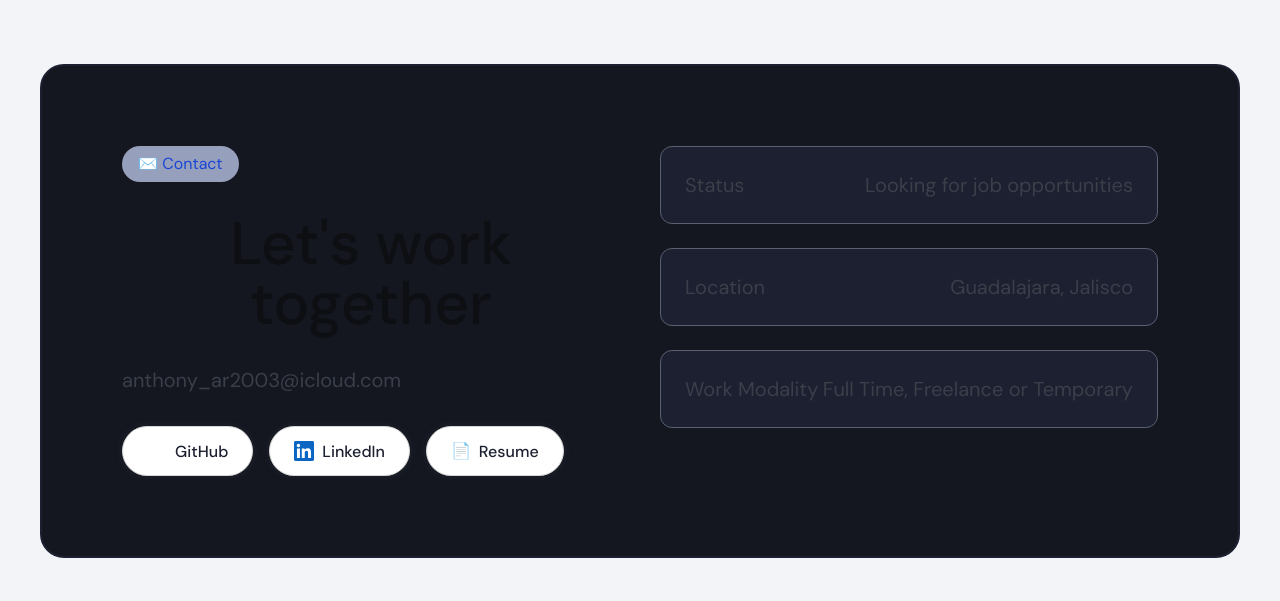
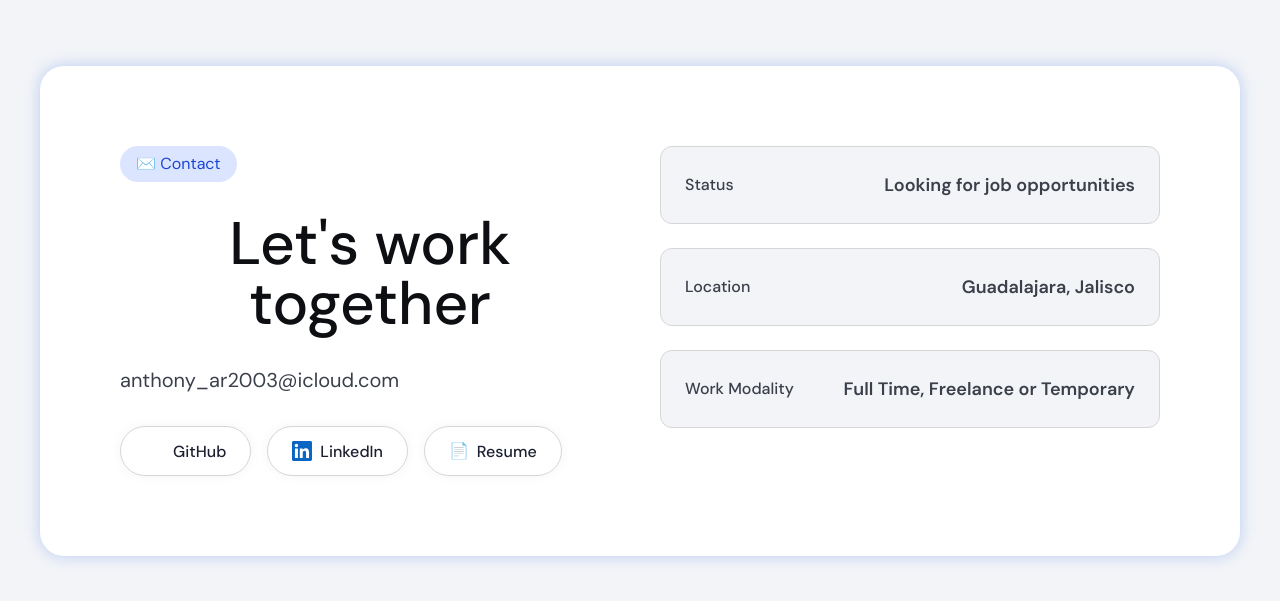
Before and after one commit to AnthonyMA5/Portfolio, a Next.js app: page /en in a window 1280 px wide. Shown: the part 4333-4934 px from the top of the page. Built offline with nearby package versions, Linux system fonts and the light colour scheme.

Commit message:
feat: add global styles with Tailwind configurations and implement ContactSection component

```diff
--- a/src/components/sections/ContactSection.tsx
+++ b/src/components/sections/ContactSection.tsx
@@ -6,7 +6,7 @@ export default function ContactSection() {
 
     return (
         <section id="contact" className="section">
-            <div className="container text-center bg-dark-300 border-2 border-dark-200 p-8 md:p-12 lg:p-20 rounded-3xl">
+            <div className="container text-center bg-light-50 shadow-[0_0_15px] shadow-brand-500/30 dark:bg-dark-300 dark:border-dark-200 p-8 md:p-12 lg:p-20 rounded-3xl">
                 <div className="flex flex-col lg:flex-row w-full h-full gap-10">
                     <div className="container items-start space-y-8">
                         <div className="chip">✉️ {t("title")}</div>
@@ -28,17 +28,17 @@ export default function ContactSection() {
                         </div>
                     </div>
                     <div className="w-full h-full grid grid-rows-3 gap-4 sm:gap-6 mt-4 lg:mt-0">
-                        <div className="flex flex-col sm:flex-row w-full h-full bg-dark-200 border border-dark-100 p-4 sm:p-6 rounded-xl items-start sm:items-center justify-between gap-2 sm:gap-0">
-                            <p className="text-body">{t("status")}</p>
-                            <p className="text-body">{t("statusValue")}</p>
+                        <div className="flex flex-col sm:flex-row w-full h-full bg-light-100 dark:bg-dark-200 border border-light-300 dark:border-dark-100 p-4 sm:p-6 rounded-xl items-start sm:items-center justify-between gap-2 sm:gap-0">
+                            <p className="text-caption2">{t("status")}</p>
+                            <p className="text-caption3">{t("statusValue")}</p>
                         </div>
-                        <div className="flex flex-col sm:flex-row w-full h-full bg-dark-200 border border-dark-100 p-4 sm:p-6 rounded-xl items-start sm:items-center justify-between gap-2 sm:gap-0">
-                            <p className="text-body">{t("location")}</p>
-                            <p className="text-body">{t("locationValue")}</p>
+                        <div className="flex flex-col sm:flex-row w-full h-full bg-light-100 dark:bg-dark-200 border border-light-300 dark:border-dark-100 p-4 sm:p-6 rounded-xl items-start sm:items-center justify-between gap-2 sm:gap-0">
+                            <p className="text-caption2">{t("location")}</p>
+                            <p className="text-caption3">{t("locationValue")}</p>
                         </div>
-                        <div className="flex flex-col sm:flex-row w-full h-full bg-dark-200 border border-dark-100 p-4 sm:p-6 rounded-xl items-start sm:items-center justify-between gap-2 sm:gap-0">
-                            <p className="text-body">{t("workMode")}</p>
-                            <p className="text-body">{t("workModeValue")}</p>
+                        <div className="flex flex-col sm:flex-row w-full h-full bg-light-100 dark:bg-dark-200 border border-light-300 dark:border-dark-100 p-4 sm:p-6 rounded-xl items-start sm:items-center justify-between gap-2 sm:gap-0">
+                            <p className="text-caption2">{t("workMode")}</p>
+                            <p className="text-caption3">{t("workModeValue")}</p>
                         </div>
                     </div>
 
--- a/src/styles/globals.css
+++ b/src/styles/globals.css
@@ -149,6 +149,9 @@
   .text-caption2 {
     @apply text-light-500 dark:text-light-100 font-medium;
   }
+  .text-caption3 {
+    @apply text-light-500 dark:text-light-100 font-semibold text-lg;
+  }
   .text-muted {
     @apply text-light-400 dark:text-light-100;
   }
```
